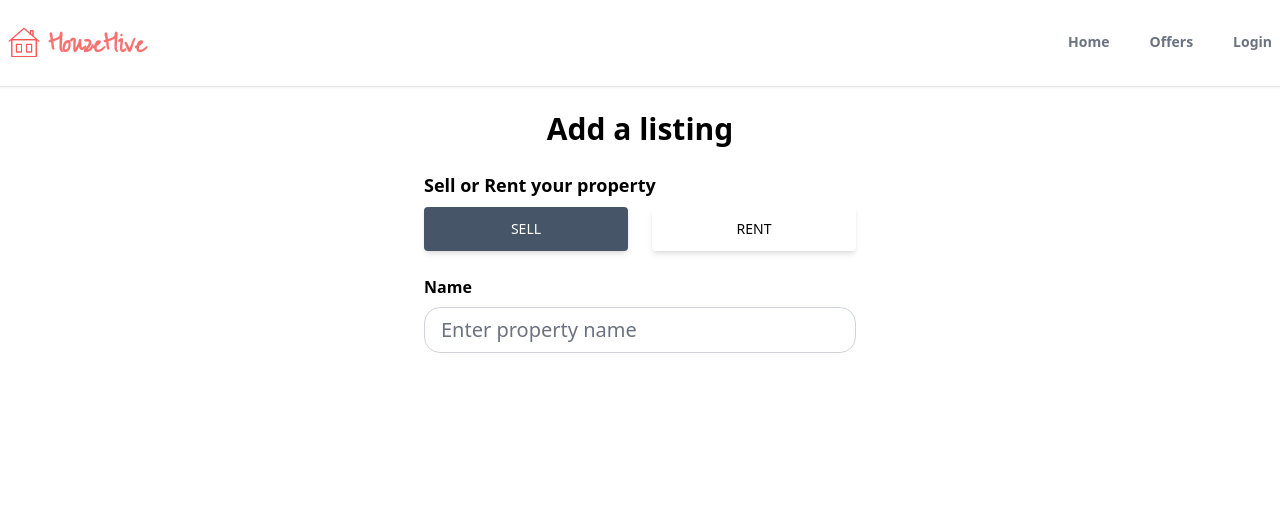
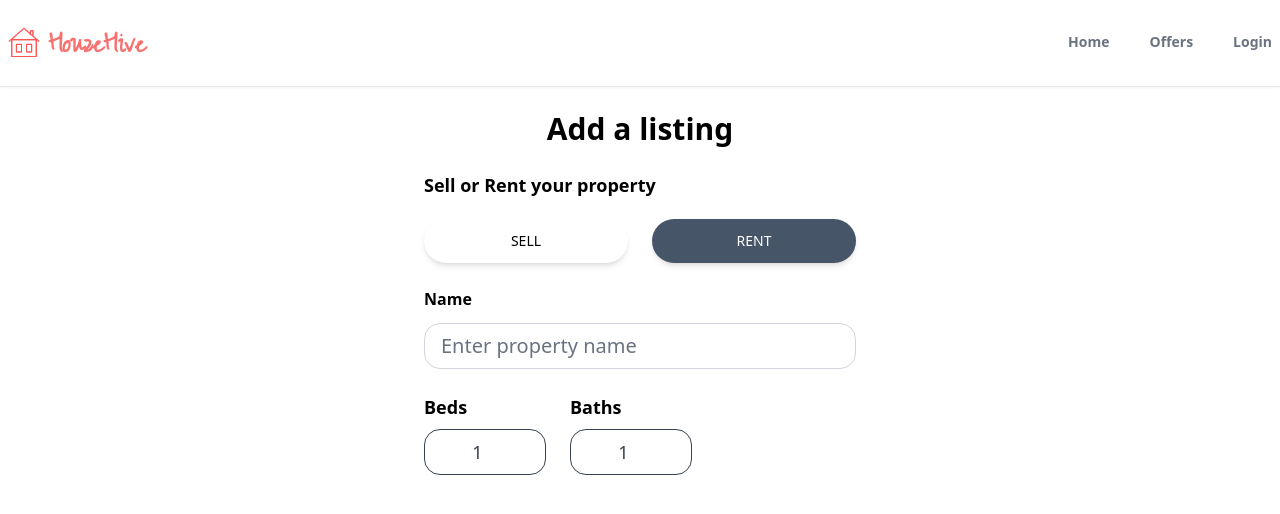
Before and after one commit to Huss3n/RealEstateProject, a React (Create React App) app in the folder houzez/: page /Add-listing in a window 1280 px wide. Shown: the top 514 px of the page. Built offline with nearby package versions, Linux system fonts and the light colour scheme; no server answers.

Commit message:
Listings

```diff
--- a/houzez/src/pages/Addlisting.jsx
+++ b/houzez/src/pages/Addlisting.jsx
@@ -4,23 +4,25 @@ export default function Addlisting() {
   const [formData, setFormData] = useState({
     type: "rent",
     name: "",
+    bedrooms: 1,
+    bathroom: 1,
   });
-  const { type, name } = formData;
+  const { type, name, bedrooms, bathroom } = formData;
   function onChange() {}
   return (
     <main className="max-w-md px-2 mx-auto">
       <h1 className="text-3xl text-center mt-6 font-bold">Add a listing</h1>
       {/* use drop downs */}
       <form>
-        <p className="text-lg mt-6 font-semibold mb-2">Sell or Rent your property</p>
+        <p className="text-lg mt-6 font-semibold mb-5">Sell or Rent your property</p>
         <div className="flex">
           <button
             type="button"
             id="type"
             value="sell"
             onclick={onChange}
-            className={`mr-3 px-7 py-3 font-medium text-sm uppercase shadow-md rounded hover:shadow-lg active:shadow-lg transition duration-150 ease-in-out w-full ${
-              type === "sell" ? "bg-white text-black" : "bg-slate-600 text-white"
+            className={`mr-3 px-7 py-3 font-medium text-sm uppercase shadow-md rounded-3xl hover:shadow-lg active:shadow-lg transition duration-150 ease-in-out w-full ${
+              type === "rent" ? "bg-white text-black" : "bg-slate-600 text-white"
             }`}
           >
             Sell
@@ -30,14 +32,14 @@ export default function Addlisting() {
             id="type"
             value="sell"
             onclick={onChange}
-            className={`ml-3 px-7 py-3 font-medium text-sm uppercase shadow-md rounded hover:shadow-lg active:shadow-lg transition duration-150 ease-in-out w-full ${
-              type === "rent" ? "bg-white text-black" : "bg-slate-600 text-white"
+            className={` rounded-3xl ml-3 px-7 py-3 font-medium text-sm uppercase shadow-md  hover:shadow-lg active:shadow-lg transition duration-150 ease-in-out w-full ${
+              type === "sell" ? "bg-white text-black" : "bg-slate-600 text-white"
             }`}
           >
             Rent
           </button>
         </div>
-        <p className="tex-lg mt-6 font-semibold mb-2">Name</p>
+        <p className="tex-lg mt-6 font-semibold mb-3">Name</p>
         <input
           type="text"
           id="name"
@@ -45,8 +47,38 @@ export default function Addlisting() {
           onChange={onChange}
           placeholder="Enter property name"
           required
+          maxLength={32}
+          minLength={10}
           className="w-full px-4 py-2 text-xl text-gray-700 bg-white border-gray-300 rounded-2xl transition duration-150 ease-in-out focus:text-gray-700 focus:bg-white focus:border-blue-500 mb-6"
         />
+        <div className="flex space-x-6 mb-5">
+          <div>
+            <p className="text-lg font-semibold">Beds</p>
+            <input
+              type="number"
+              id="bedrooms"
+              value={bedrooms}
+              onChange={onChange}
+              min={1}
+              max={20}
+              required
+              className="px-4 py-2 text-lg text-gray-700 bg-white border-gray-700 transition duration-150 ease-in-out focus:text-gray-700 focus:bg-white text-center rounded-2xl mt-2 w-full"
+            />
+          </div>
+          <div>
+            <p className="text-lg font-semibold">Baths</p>
+            <input
+              type="number"
+              id="bathrooms"
+              value={bathroom}
+              onChange={onChange}
+              min={1}
+              max={20}
+              required
+              className="px-4 py-2 text-lg text-gray-700 bg-white border-gray-700 transition duration-150 ease-in-out focus:text-gray-700 focus:bg-white text-center rounded-2xl mt-2 w-full"
+            />
+          </div>
+        </div>
       </form>
     </main>
   );
```
